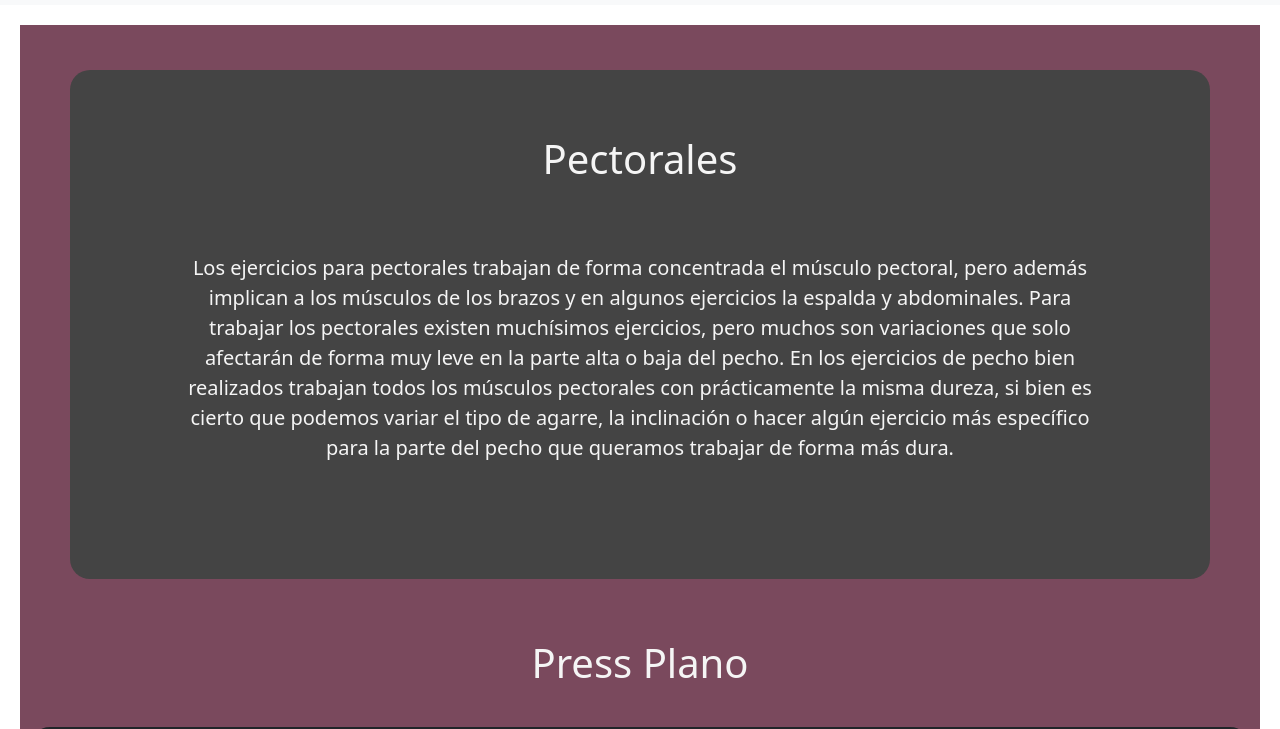
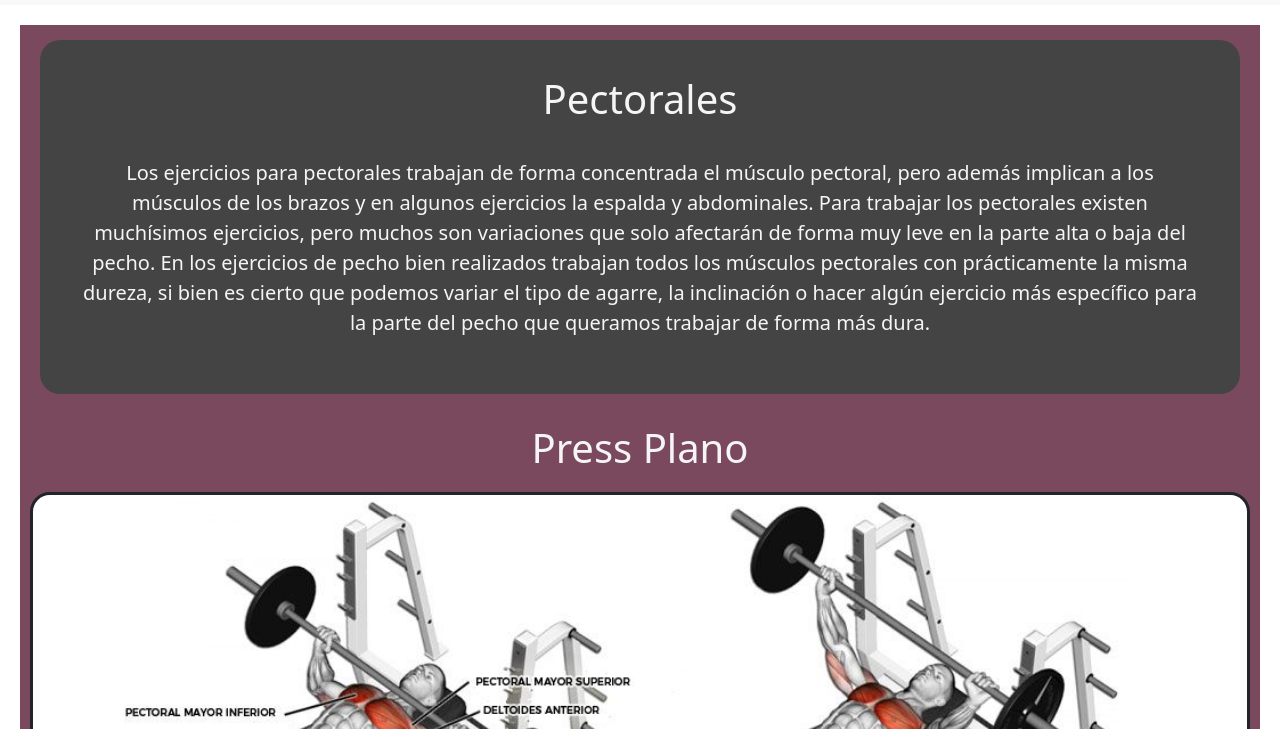
Before and after one commit to marmatsoft/MartinPersonalTrainer, a website: page pages/ejercicios.html in a window 1280 px wide. Shown: the part 71-800 px from the top of the page. Drawn offline with nearby package versions, Linux system fonts and the light colour scheme.

Commit message:
edite algunas cosas referidas al logo en header y cosas de los textos

```diff
--- a/scss/origen.scss
+++ b/scss/origen.scss
@@ -18,8 +18,8 @@
 
 .colorFondoIntro {
     background-color: rgb(68, 68, 68);
-    margin: 40px;
-    padding: 50px;
+    margin: 10px;
+    padding: 20px;
     padding-top: 5px;
     border-radius: 20px;
 }
@@ -29,8 +29,8 @@
     font-size: 40px;
     color: whitesmoke;
     text-align: center;
-    margin-top: 60px;
-    margin-bottom: 40px;
+    margin-top: 30px;
+    margin-bottom: 20px;
 }
 
 .tituloBlanco2 {
@@ -50,8 +50,8 @@
 
 .intropecho {
     font-size: 20px;
-    padding: 30px;
-    margin: 20px;
+    padding: 15px;
+    margin: 5px;
 }
 
 .bordeimagen {
```
Also changed, not shown: pages/ejercicios.html (+1 -1 lines), css/estilo.css.
